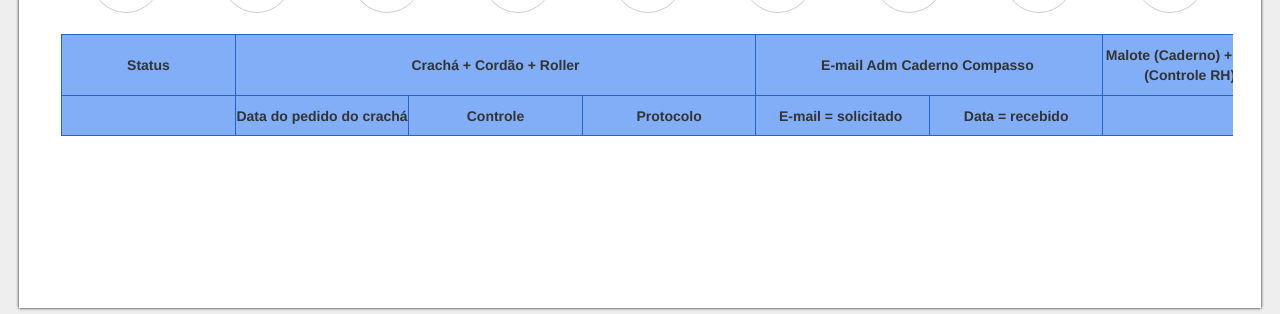
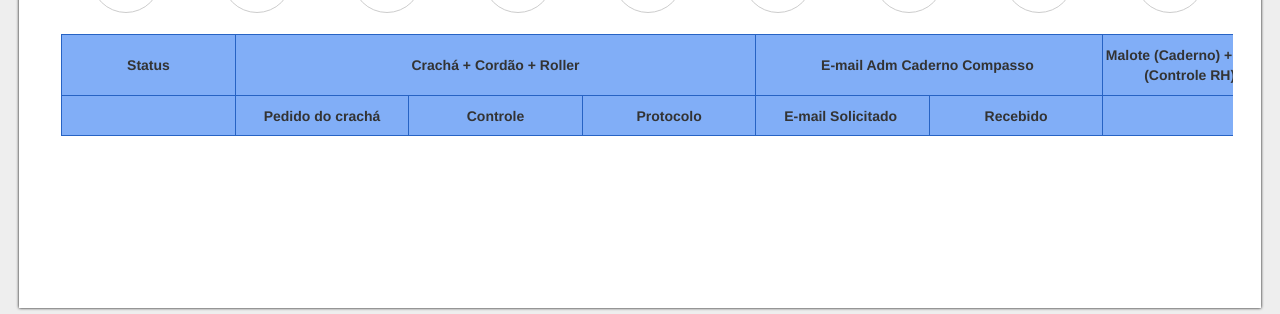
Before and after one commit to edalastra/RHCompasso, a PHP site: page /RHCompasso/telas/viasdocumentos.php in a window 1280 px wide. Shown: the part 347-661 px from the top of the page. Run offline with PHP 8.4, Linux system fonts and the light colour scheme; the visitor is signed in with stand-in values (Sample User, id 1); data comes from the database, SQL or seed files in the repository; data that the repository does not hold is empty.

Commit message:
tela 11 feita

```diff
--- a/telas/viasdocumentos.php
+++ b/telas/viasdocumentos.php
@@ -158,11 +158,11 @@ $docreceb = buscavias($conn, $id);
                     </tr>
                     <tr>
                         <th></th>
-                        <th>Data do pedido do crachá</th>
+                        <th>Pedido do crachá</th>
                         <th>Controle</th>
                         <th>Protocolo</th>
-                        <th>E-mail = solicitado </th>
-                        <th>Data = recebido</th>
+                        <th>E-mail Solicitado </th>
+                        <th>Recebido</th>
                         <th></th>
                         <th></th>
                         <th></th>
@@ -188,14 +188,14 @@ $docreceb = buscavias($conn, $id);
                     <tr class='funcionario atualiza'>
                         <form method="POST" action="../alteraTelas/altera-vias.php">
                             <input type="hidden" name="ID_USUARIO" value="<?php echo $funcionario['ID_USUARIO']?>">
-                            <td><input class='intable' readonly name="STATUS" value='<?=$status['STATUS']?>'></td>
-                            <td><input type='date' class='intable' name="CRACHA_DATA_PEDIDO" value="<?=$emailsoli['CRACHA_DATA_PEDIDO']?>"></td>
-                            <td><input type='date' class='intable' name="CRACHA_CONTROLE" value="<?=$emailsoli['CRACHA_CONTROLE']?>"></td>
-                            <td><input type='date' class='intable' name="CRACHA_PROTOCOLO" value="<?=$emailsoli['CRACHA_PROTOCOLO']?>"></td>
-                            <td><input type='date' class='intable' name="EMAIL_CADERNO_COMPASSO_SOLICITADO" value="<?=$emailsoli['EMAIL_CADERNO_COMPASSO_SOLICITADO']?>"></td>
-                            <td><input type="date" class='intable' name ="EMAIL_CADERNO_COMPASSO_RECEBIDO" value="<?=$emailreceb['EMAIL_CADERNO_COMPASSO_RECEBIDO']?>"></td>
-                            <td><input type="date" class='intable' name="MALOTE_CADERNO_COMPASSO_CTPS" value="<?=$malote['MALOTE_CADERNO_COMPASSO_CTPS']?>"></td>
-                            <td><input type="date" class='intable' name="DOCUMENTOS_RECEBIDOS_ASSINADOS" value="<?=$docreceb['DOCUMENTOS_RECEBIDOS_ASSINADOS']?>"></td>
+                            <td><input class='intable' readonly name="STATUS" required value='<?=$status['STATUS']?>'></td>
+                            <td><input type='date' class='intable' name="CRACHA_DATA_PEDIDO" required value="<?=$emailsoli['CRACHA_DATA_PEDIDO']?>"></td>
+                            <td><input type='date' class='intable' name="CRACHA_CONTROLE" required value="<?=$emailsoli['CRACHA_CONTROLE']?>"></td>
+                            <td><input type='date' class='intable' name="CRACHA_PROTOCOLO" required value="<?=$emailsoli['CRACHA_PROTOCOLO']?>"></td>
+                            <td><input type='date' class='intable' name="EMAIL_CADERNO_COMPASSO_SOLICITADO" required value="<?=$emailsoli['EMAIL_CADERNO_COMPASSO_SOLICITADO']?>"></td>
+                            <td><input type="date" class='intable' name ="EMAIL_CADERNO_COMPASSO_RECEBIDO" required value="<?=$emailreceb['EMAIL_CADERNO_COMPASSO_RECEBIDO']?>"></td>
+                            <td><input type="date" class='intable' name="MALOTE_CADERNO_COMPASSO_CTPS" required value="<?=$malote['MALOTE_CADERNO_COMPASSO_CTPS']?>"></td>
+                            <td><input type="date" class='intable' name="DOCUMENTOS_RECEBIDOS_ASSINADOS" required value="<?=$docreceb['DOCUMENTOS_RECEBIDOS_ASSINADOS']?>"></td>
                             <td></td>
                             <td><button title="Salvar" type="submit" class="botao-salvar btao btn btn-default">Salvar</td>
                     </form>
```
